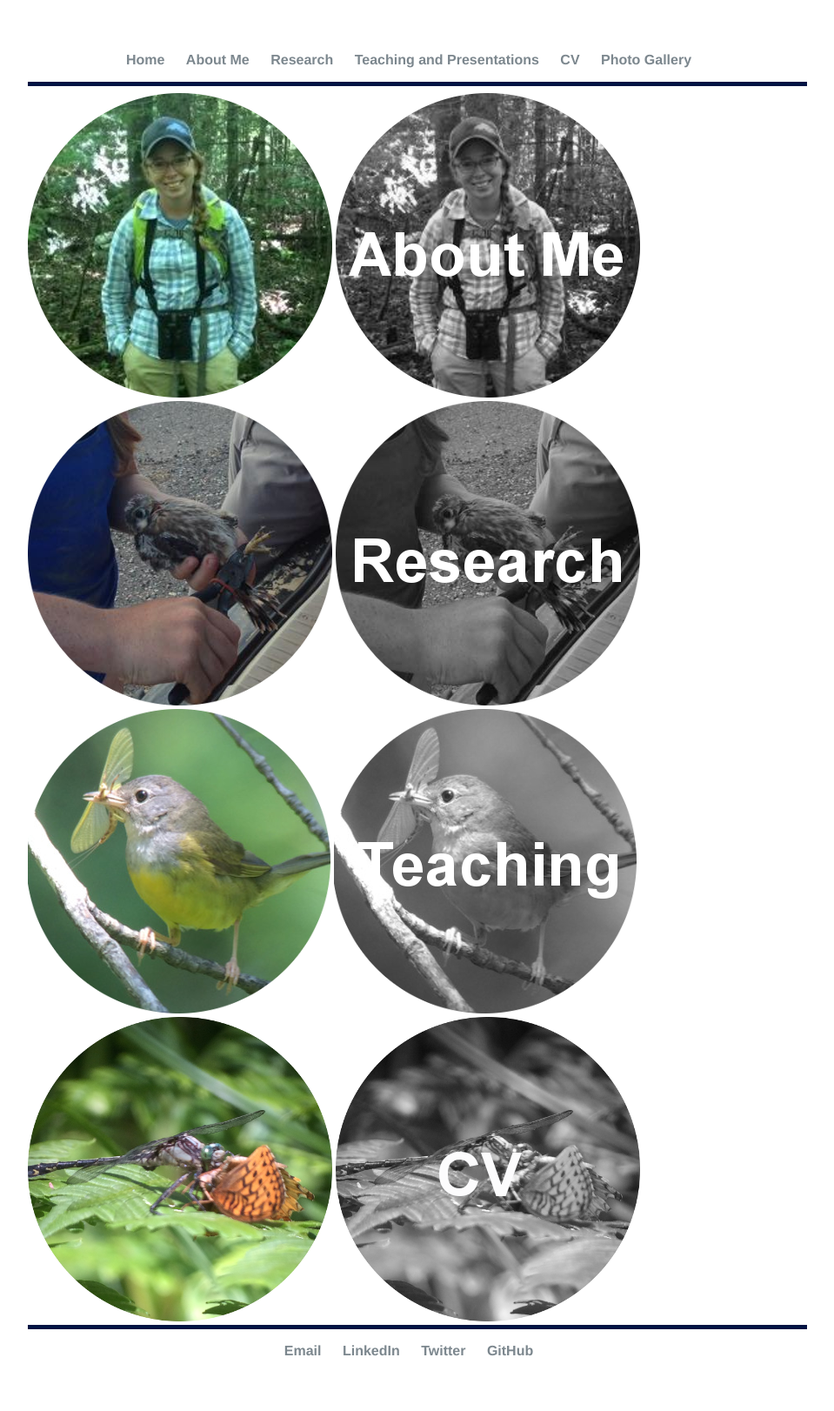
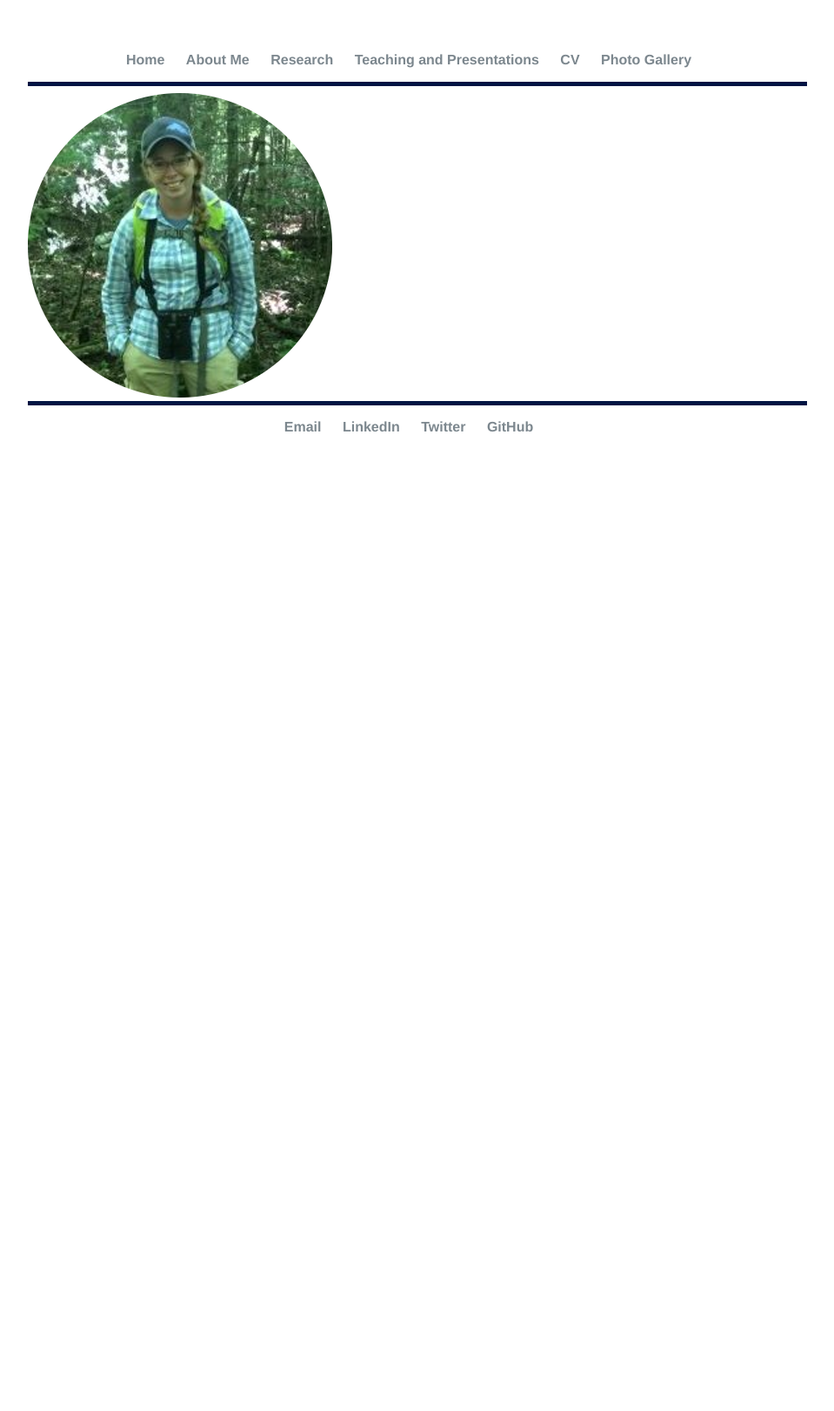
Before and after one commit to elizagrames/elizagrames.github.io, a Jekyll site: the page built from index.html, in a window 1280 px wide. Shown: the whole page at 87% size, without its empty margins (160-1119 px from the left). Built offline with Jekyll 4.4.1, drawn with Linux system fonts in a browser that asks for light colours; after the commit the page ends 900 px from its top, so only the background shows below that.

Commit message:
Update index.html

```diff
--- a/index.html
+++ b/index.html
@@ -3,87 +3,10 @@
 title: Eliza Grames, Ecology PhD Student
 ---
 
-<style type="text/css">
+<div>
+<a href="/about">
 
-.gallerycontainer{
-position: relative;
-/*Add a height attribute and set to largest image's height to prevent overlaying*/
-}
-
-.thumbnail img{
-border: 0px solid white;
-margin: 0 5px 5px 0;
-}
-
-.thumbnail:hover{
-background-color: transparent;
-}
-.gallerycontainer{
-position: relative;
-/*Add a height attribute and set to largest image's height to prevent overlaying*/
-}
-
-.thumbnail img{
-border: 1px solid white;
-margin: 0 5px 5px 0;
-}
-
-.gallerycontainer{
-position: relative;
-/*Add a height attribute and set to largest image's height to prevent overlaying*/
-}
-
-.thumbnail img{
-border: 1px solid white;
-margin: 0 5px 5px 0;
-}
-
-.thumbnail:hover{
-background-color: transparent;
-}
-
-.thumbnail:hover img{
-}
-
-.thumbnail span{ /*CSS for enlarged image*/
-position: relative;
-left: -1000px;
-  border: none;
-visibility: hidden;
-color: black;
-text-decoration: none;
-}
-
-.thumbnail span img{ /*CSS for enlarged image*/
-border-width: 0;
-}
-
-.thumbnail:hover span{ /*CSS for enlarged image*/
-visibility: visible;
-top: 0;
-  left: -360px; /*position where enlarged image should offset horizontally */
-
-  z-index: 50;
-}
-
-
-</style>
-
-<div class="gallerycontainer">
-<a class="button-image" href="/about">
-<img src="https://github.com/elizagrames/elizagrames.github.io/blob/master/images/me.png?raw=true" border="0" /><span>
-  <img src="https://github.com/elizagrames/elizagrames.github.io/blob/master/images/me-bw.png?raw=true" />
-		</span></a><a class="button-image" href="/research">
-	<img src="https://github.com/elizagrames/elizagrames.github.io/blob/master/images/AMKE-chick.png?raw=true" border="0" /><span>
-  <img src="https://github.com/elizagrames/elizagrames.github.io/blob/master/images/AMKE-bw.png?raw=true" />
-	</span></a>
-	<a class="button-image" href="/teaching">
-	<img src="https://github.com/elizagrames/elizagrames.github.io/blob/master/images/MOWA-home.png?raw=true" border="0" /><span>
-  <img src="https://github.com/elizagrames/elizagrames.github.io/blob/master/images/MOWA-bw.png?raw=true" />
-	</span></a>
-<a class="button-image" href="/cv">
-	<img src="https://github.com/elizagrames/elizagrames.github.io/blob/master/images/dragon-home.png?raw=true" border="0" /><span>
-  <img src="https://github.com/elizagrames/elizagrames.github.io/blob/master/images/dragon-bw.png?raw=true" />
-	</span></a>
+<img src="https://github.com/elizagrames/elizagrames.github.io/blob/master/images/me.png?raw=true" onmouseover="this.src='https://github.com/elizagrames/elizagrames.github.io/blob/master/images/me-bw.png?raw=true'"
+     onmouseout="this.src='https://github.com/elizagrames/elizagrames.github.io/blob/master/images/me.png?raw=true'"/></a>
 
 </div>
```
